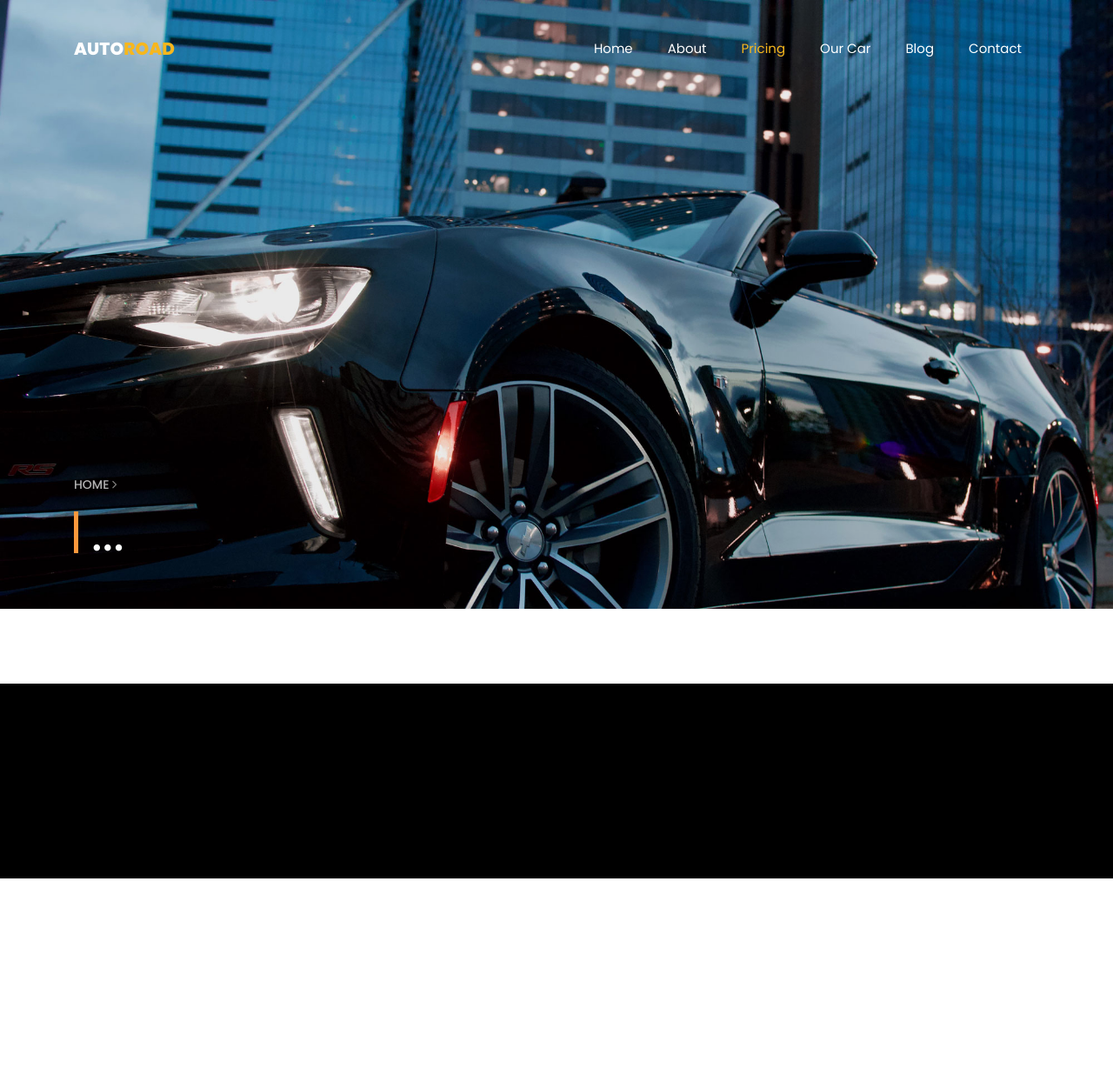
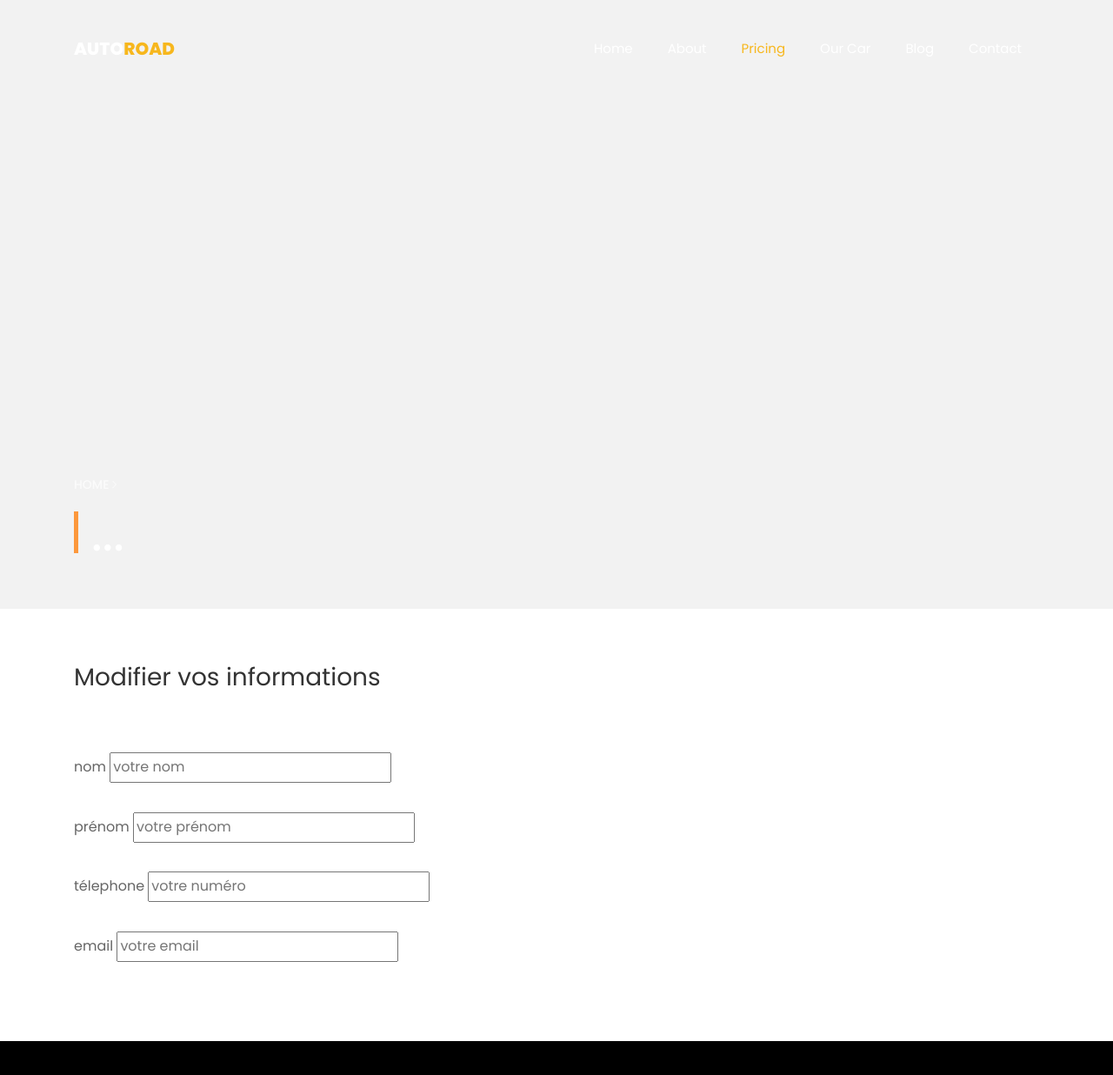
Before and after one commit to AissaAmor/Covoiturage, a plain HTML site: page pricing.html in a window 1280 px wide. Shown: the whole page at 87% size. Before the commit the page ends 1010 px from the top, so only its background shows below. Drawn offline with Linux system fonts and the light colour scheme; some packages are replaced by stand-ins of ours; no server answers.

Commit message:
modifier profil 1

```diff
--- a/pricing.html
+++ b/pricing.html
@@ -28,8 +28,14 @@
   </head>
   <body>
 
+
+    </div>
+
+
 	  <nav class="navbar navbar-expand-lg navbar-dark ftco_navbar bg-dark ftco-navbar-light" id="ftco-navbar">
 	    <div class="container">
+
+
 	      <a class="navbar-brand" href="index.html">Auto<span>road</span></a>
 	      <button class="navbar-toggler" type="button" data-toggle="collapse" data-target="#ftco-nav" aria-controls="ftco-nav" aria-expanded="false" aria-label="Toggle navigation">
 	        <span class="oi oi-menu"></span> Menu
@@ -46,25 +52,58 @@
 	        </ul>
 	      </div>
 	    </div>
-	  </nav>
+    </nav>
+
     <!-- END nav -->
 
-    <section class="hero-wrap hero-wrap-2 js-fullheight" style="background-image: url('images/bg_2.jpg');" data-stellar-background-ratio="0.5">
+    <section class="hero-wrap hero-wrap-2 js-fullheight"  data-stellar-background-ratio="0.5">
       <div class="overlay"></div>
       <div class="container">
+
+
+
+
         <div class="row no-gutters slider-text js-fullheight align-items-end justify-content-start">
+
           <div class="col-md-9 ftco-animate pb-5">
 			  <p class="breadcrumbs"><span class="mr-2"><a href="index.html">Home <i class="ion-ios-arrow-forward"></i></a></span>
 
             <h1 class="mb-3 bread">...</h1>
+
+
           </div>
         </div>
       </div>
     </section>
+    <div class="container">
+       <br><br> <h3>Modifier vos informations</h3><br><br>
+       </div>
+       <div class ="container">
+
+         <label>nom</label>
+          <input type="text" placeholder="votre nom">
+          <br><br>
+          <label>prénom</label>
+        <input type="text" placeholder="votre prénom">
+        <br><br>
+        <label>télephone</label>
+
+        <input type="number" placeholder="votre numéro">
+        <br><br>
+        <label>email</label>
+        <input type="email" placeholder="votre email">
+
+
+
+
+       </div>
+
 
 <br><br><br>
     <footer class="ftco-footer ftco-bg-dark ftco-section">
       <div class="container">
+
+
 
       </div>
     </footer>
```
